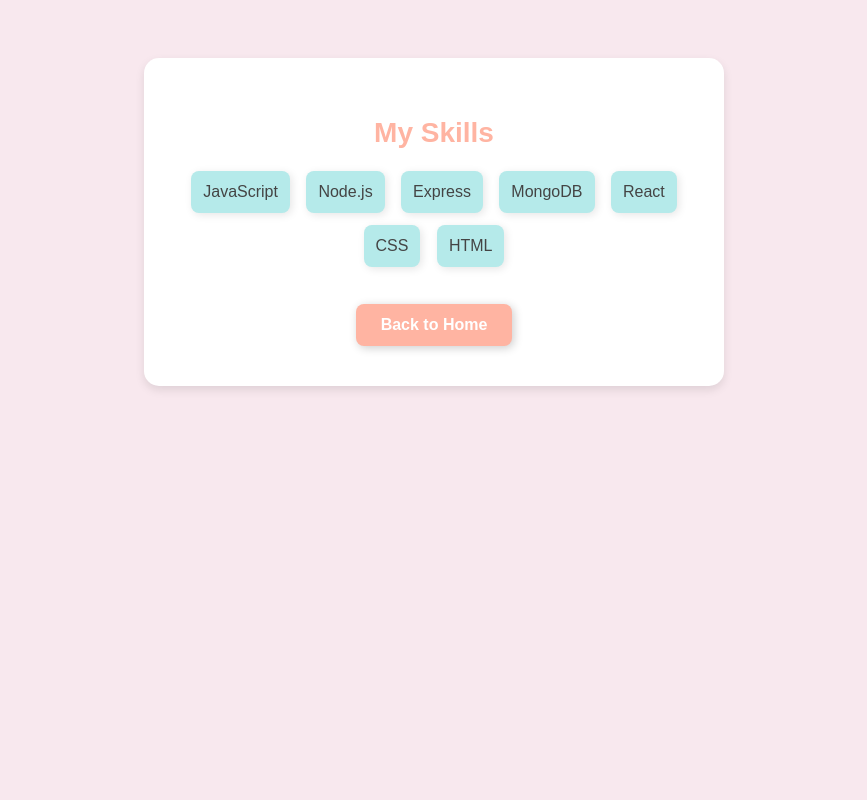
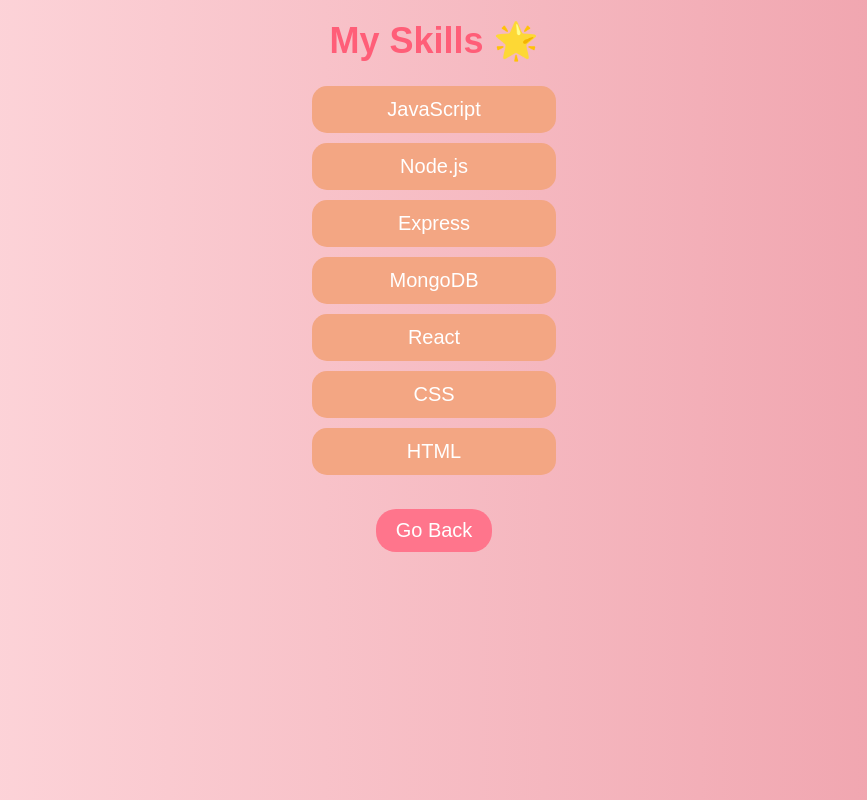
Before and after one commit to isha11-03/MyProfile, a Node server app: page /skills in a window 1280 px wide. Shown: the whole page, without its empty margins (206-1073 px from the left). Run offline with Node 20, Linux system fonts and the light colour scheme.

Commit message:
changes done

```diff
--- a/public/styles.css
+++ b/public/styles.css
@@ -1,77 +1,101 @@
-/* General Styling */
+/* General styles */
 body {
-    font-family: 'Poppins', sans-serif;
+    font-family: "Poppins", sans-serif;
+    background: linear-gradient(to right, #ffdde1, #ee9ca7);
     text-align: center;
-    background-color: #F8E8EE; /* Soft Pink */
-    padding: 50px;
     color: #444;
+    margin: 0;
+    padding: 0;
 }
 
-/* Container */
-.container {
-    background: #FFFFFF; /* White */
-    padding: 40px;
-    box-shadow: 0px 4px 10px rgba(0, 0, 0, 0.1);
-    display: inline-block;
-    border-radius: 15px;
-    width: 80%;
-    max-width: 500px;
+/* Profile image */
+.profile-pic {
+    width: 200px;
+    height: 200px;
+    border-radius: 50%;
+    border: 5px solid white;
+    box-shadow: 0px 4px 10px rgba(0, 0, 0, 0.2);
+    animation: fadeIn 1.5s ease-in-out;
 }
 
-/* Profile Image */
-img {
-    width: 150px;
-    height: 150px;
-    border-radius: 50%;
-    margin-top: 10px;
-    border: 4px solid #B5EAEA; /* Pastel Blue */
+/* Heading styles */
+h1 {
+    font-size: 36px;
+    color: #ff5e78;
+    margin-top: 20px;
+    animation: fadeIn 1s ease-in-out;
 }
 
-/* Headings */
-h1 {
-    color: #FFB4A2; /* Soft Coral */
-    font-size: 28px;
-    margin-bottom: 10px;
+/* Paragraph styles */
+p {
+    font-size: 18px;
+    margin: 10px auto;
+    width: 70%;
+    animation: slideIn 1s ease-in-out;
 }
 
-h2 {
-    color: #9D8189; /* Muted Mauve */
-    font-size: 22px;
+/* Buttons */
+button {
+    background: #ff758c;
+    color: white;
+    border: none;
+    padding: 12px 24px;
+    font-size: 18px;
+    border-radius: 25px;
+    cursor: pointer;
+    transition: all 0.3s ease-in-out;
+    margin-top: 20px;
+    animation: fadeIn 1s ease-in-out;
 }
 
-/* Skills List */
+button:hover {
+    background: #ff92a5;
+    transform: scale(1.1);
+}
+
+/* Links */
+a {
+    display: inline-block;
+    text-decoration: none;
+    font-size: 20px;
+    color: white;
+    background: #ff758c;
+    padding: 10px 20px;
+    border-radius: 20px;
+    transition: all 0.3s ease-in-out;
+    animation: slideIn 1s ease-in-out;
+}
+
+a:hover {
+    background: #ff92a5;
+    transform: scale(1.1);
+}
+
+/* Skills list */
 ul {
     list-style: none;
     padding: 0;
 }
 
-li {
-    background: #B5EAEA; /* Pastel Blue */
-    color: #444;
+.skill-item {
+    font-size: 20px;
+    background: #f3a683;
+    color: white;
     padding: 12px;
-    margin: 6px;
-    display: inline-block;
-    border-radius: 8px;
-    font-size: 16px;
-    box-shadow: 2px 2px 8px rgba(0, 0, 0, 0.1);
+    border-radius: 15px;
+    margin: 10px auto;
+    width: 220px;
+    text-align: center;
+    animation: fadeIn 1s ease-in-out;
 }
 
-/* Buttons */
-.btn {
-    display: inline-block;
-    margin-top: 15px;
-    padding: 12px 25px;
-    text-decoration: none;
-    font-size: 16px;
-    font-weight: bold;
-    color: white;
-    background: #FFB4A2; /* Soft Coral */
-    border-radius: 8px;
-    transition: 0.3s;
-    box-shadow: 2px 2px 10px rgba(0, 0, 0, 0.2);
+/* Animations */
+@keyframes fadeIn {
+    from { opacity: 0; transform: translateY(-20px); }
+    to { opacity: 1; transform: translateY(0); }
 }
 
-.btn:hover {
-    background: #E5989B; /* Slightly darker coral */
-    transform: scale(1.05);
+@keyframes slideIn {
+    from { opacity: 0; transform: translateX(-50px); }
+    to { opacity: 1; transform: translateX(0); }
 }
--- a/views/skills.ejs
+++ b/views/skills.ejs
@@ -7,14 +7,13 @@
     <link rel="stylesheet" href="/styles.css">
 </head>
 <body>
-    <div class="container">
-        <h1>My Skills</h1>
-        <ul>
-            <% skills.forEach(skill => { %>
-                <li><%= skill %></li>
-            <% }) %>
-        </ul>
-        <a href="/" class="btn">Back to Home</a>
-    </div>
+    <h1>My Skills 🌟</h1>
+    <ul>
+        <% skills.forEach(skill => { %>
+            <li class="skill-item"><%= skill %></li>
+        <% }); %>
+    </ul>
+    <br>
+    <a href="/">Go Back</a>
 </body>
 </html>
```
Also changed, not shown: views/index.ejs (+6 -7 lines), public/myphoto.jpg, public/myphoto.png (added).
